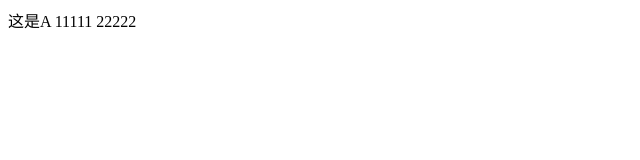
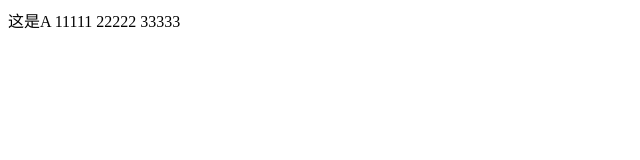
Before and after one commit to Iprom1se/git-demo, a plain HTML site: page index.html in a window 1280 px wide. Shown: the full height of the page, 0-640 px from the left. Drawn offline with Linux system fonts and the light colour scheme.

Commit message:
A程序员第四次提交

```diff
--- a/index.html
+++ b/index.html
@@ -9,7 +9,7 @@
 </head>
 
 <body>
-    这是A 11111 22222
+    这是A 11111 22222 33333
 </body>
 
 </html>
```
